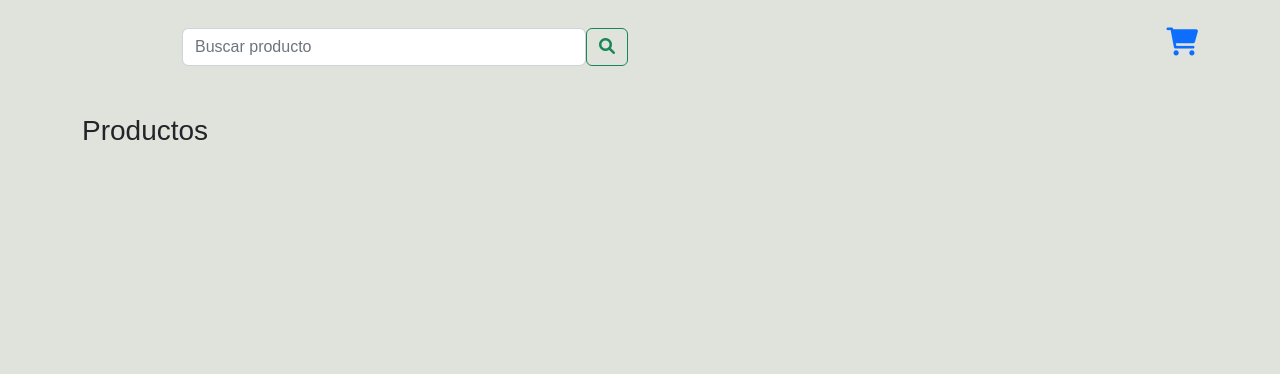
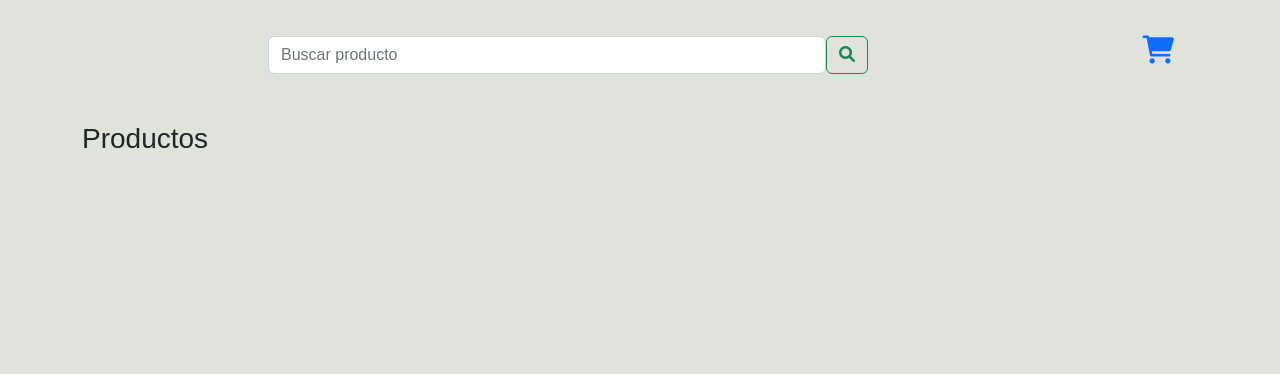
Before and after one commit to hugenri/SISTEM_CAMESEC, a PHP site: page /carrito.php in a window 1280 px wide. Shown: the part 46-420 px from the top of the page. Run offline with PHP 8.4, Linux system fonts and the light colour scheme; data that the repository does not hold is empty.

Commit message:
Ajustes interfaz

```diff
--- a/assets/JS/ventaProductos.js
+++ b/assets/JS/ventaProductos.js
@@ -12,7 +12,7 @@ function getProductos(){
    var formData = new FormData();
    formData.append('action', 'mostarProductos');
    formData.append('searchTerm', searchTerm);
-   console.log(formData);
+
    // Utiliza Fetch para enviar la acción al servidor
    fetch('actions/venta.php', {
        method: 'POST',
@@ -20,7 +20,6 @@ function getProductos(){
    })
         .then(response => response.json())
         .then(products => {
-            console.log(products);
             // Itera sobre los productos y crea tarjetas usando Bootstrap
             products.forEach(product => {
 
--- a/carrito.php
+++ b/carrito.php
@@ -16,25 +16,20 @@ require_once 'layout/menu_user.php';
 
 <!-- mostrar los productos al usuario-->
 <div id="CartContainer" class="container mt-3">
-    <div class="row">
-    <div class="col-lg-6 col-md-6 mt-2">
-        <div class="d-flex">
-            <input id="searchInput" class="form-control me-10" type="search" name="searchInput" placeholder="Buscar producto" aria-label="Search" style="margin-left: 100px;">
-            <button class="btn btn-outline-success" onclick="getProductos()">
-                <i class="fas fa-search"></i>
-            </button>
-</div>
-    </div>
-        <div class="col-lg-6 col-md-6 text-end mt-2">
-            <a href="#" data-bs-toggle="modal" onclick="displayCartItems()" class="text-decoration-none">
-                <i class="fas fa-shopping-cart fs-3"></i>
-                <span id="cartItemCount" class="badge bg-danger"></span>
+<div class="row mt-3">
+    <div class="col-lg-12 col-md-12 mt-3">
+        <div class="d-flex w-100">
+            <input id="searchInput" class="form-control offset-md-2 me-6 w-50" type="search" name="searchInput" placeholder="Buscar producto" aria-label="Search">
+            <button class="btn btn-outline-success" onclick="getProductos()"><i class="fas fa-search"></i></button>
+            <a href="#" data-bs-toggle="modal" onclick="displayCartItems()" class="text-decoration-none ms-auto me-4">
+                <i class="fas fa-shopping-cart fs-3"></i><span id="cartItemCount" class="badge bg-danger"></span>
             </a>
         </div>
     </div>
+</div>
 
 <div class="row mt-5">
-        <h3 class="mb-4">Productos</h3>
+        <h3 class=" mb-4">Productos</h3>
         <div id="cart-items" class="row">
             <!-- Aquí se mostrarán los productos del carrito -->
         </div>
```
Also changed, not shown: assets/images/imagen_productos.png, assets/images/imagen_servicios.png.
